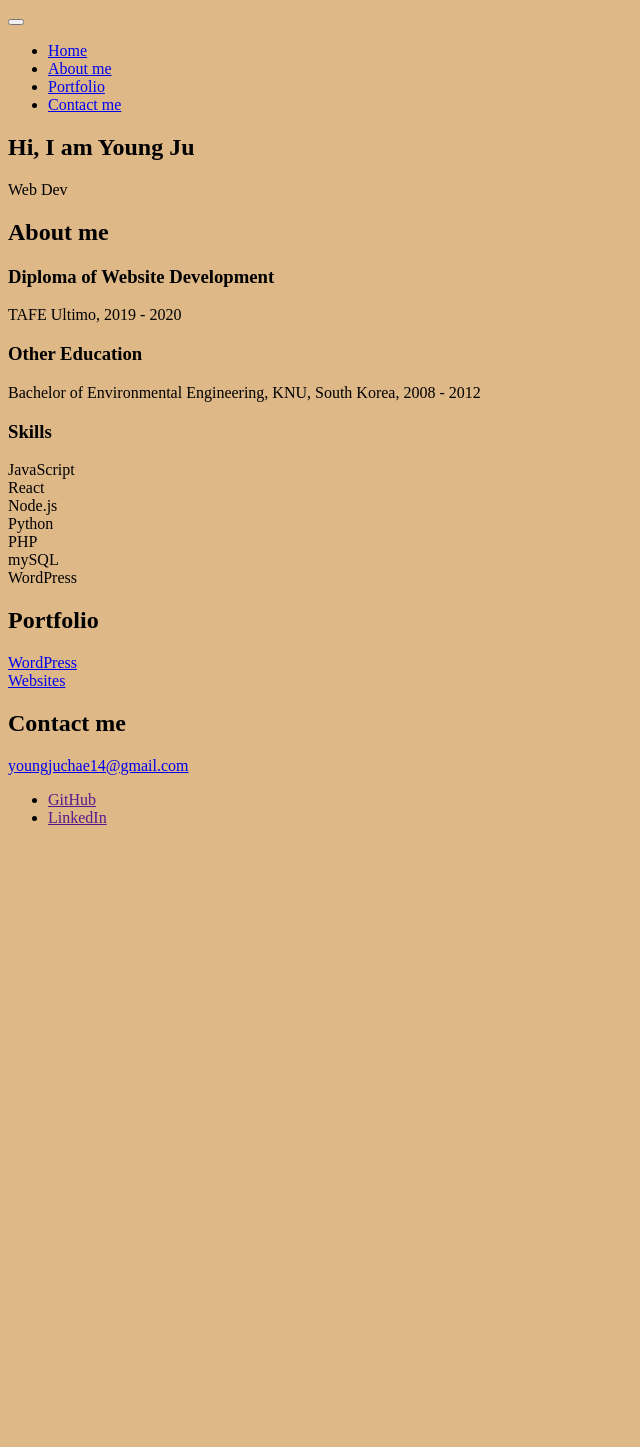
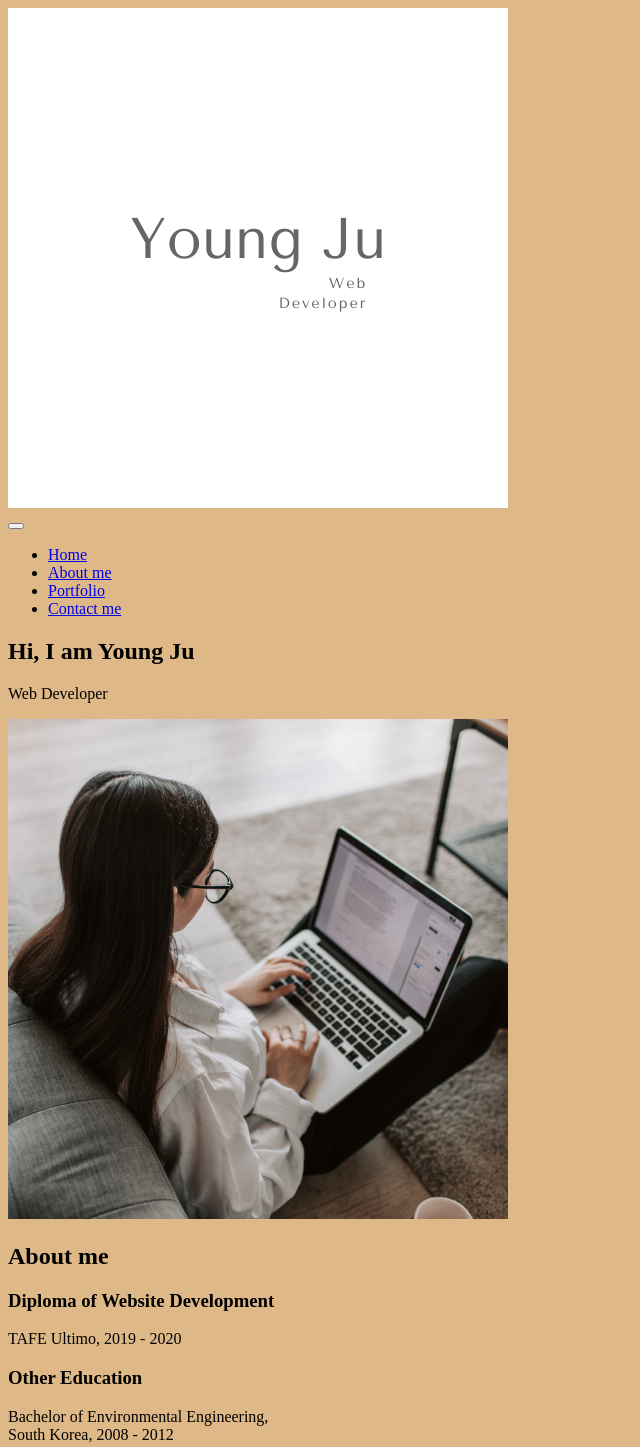
Before and after one commit to dn1470/YJ, a plain HTML site: page index.html in a window 1280 px wide. Shown: the top 1447 px of the page, without its empty margins (0-640 px from the left). Before the commit the page ends 843 px from the top, so only its background shows below. Drawn offline with Linux system fonts and the light colour scheme.

Commit message:
Added logo and photo at welcome section

```diff
--- a/index.html
+++ b/index.html
@@ -10,6 +10,7 @@
     <header>
         <div class="logo">
             <!-- logo image -->
+            <img src="assets/css/images/YJ-Logo.png" alt="logo">
         </div>
         <button class="nav-toggle" aria-label="toggle navigation">
             <span></span>
@@ -29,7 +30,8 @@
         <h1 class="section__title section__title--welcome-section">
             Hi, I am <strong>Young Ju</strong>
         </h1>
-        <p class="section__subtitle section__subtitle--intro">Web Dev</p>
+        <p class="section__subtitle section__subtitle--intro">Web Developer</p>
+        <img src="assets/css/images/girl.png" alt="photo">
     </section>
 
     <!-- About me -->
@@ -40,7 +42,8 @@
                 <h3>Diploma of Website Development</h3>
                 <p>TAFE Ultimo, 2019 - 2020</p>
                 <h3>Other Education</h3>
-                <p>Bachelor of Environmental Engineering, KNU, South Korea, 2008 - 2012</p>
+                <p>Bachelor of Environmental Engineering,</br>
+                    South Korea, 2008 - 2012</p>
             </div>
 
             <div class="skill">
```
Also changed, not shown: assets/css/images/YJ-Logo.png (added), assets/css/images/balloon.jpg (added), assets/css/images/cat-smile.jpg (added), assets/css/images/girl.png (added), 1 other file.
